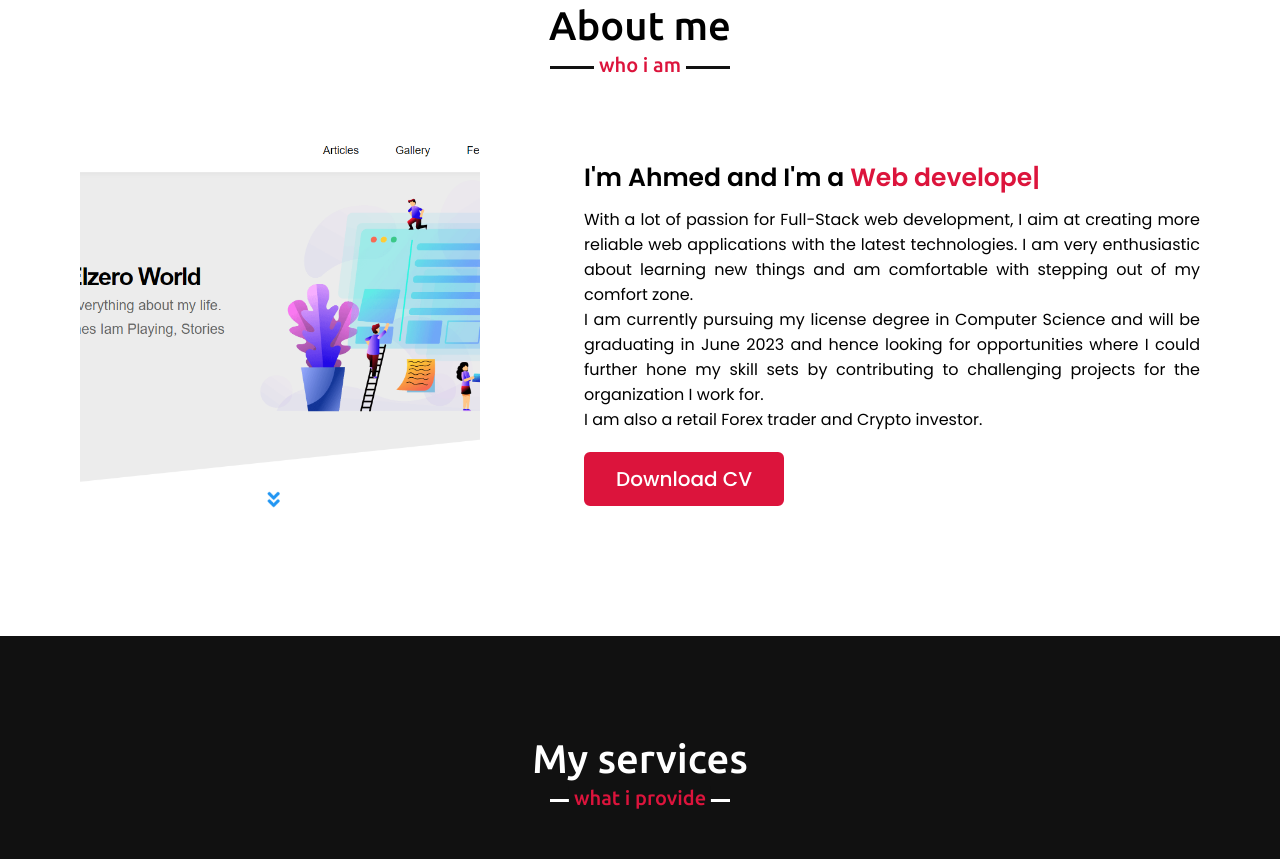
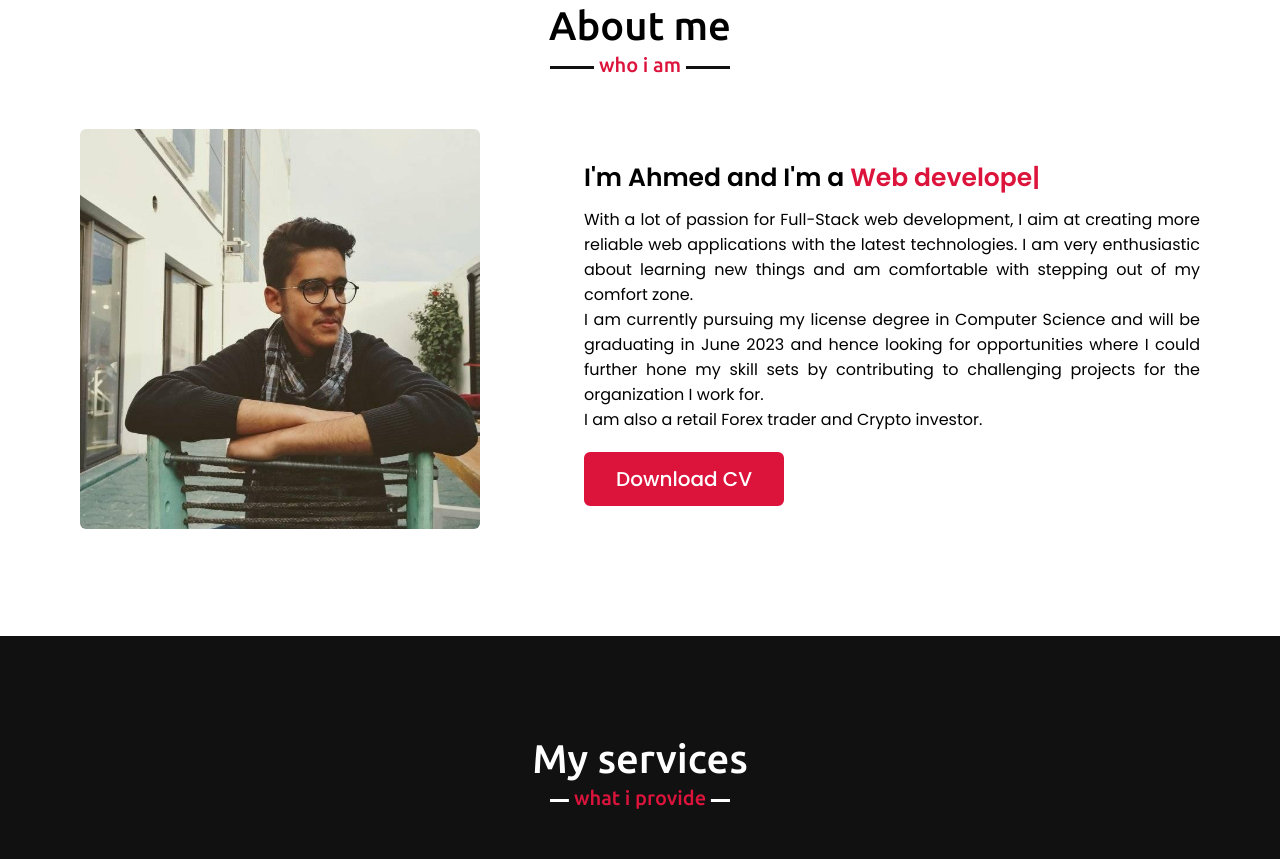
Before and after one commit to ahmedhadrich299/Personal-Portfolio, a plain HTML site: page index.html in a window 1280 px wide. Shown: the part 897-1756 px from the top of the page. Drawn offline with nearby package versions, Linux system fonts and the light colour scheme.

Commit message:
update index.html

```diff
--- a/index.html
+++ b/index.html
@@ -52,7 +52,7 @@
             <h2 class="title">About me</h2>
             <div class="about-content">
                 <div class="column left">
-                    <img src="images/profile-1.png" alt="">
+                    <img src="images/profile.jpg" alt="">
                 </div>
                 <div class="column right">
                     <div class="text">I'm Ahmed and I'm a <span class="typing-2"></span></div>
```
